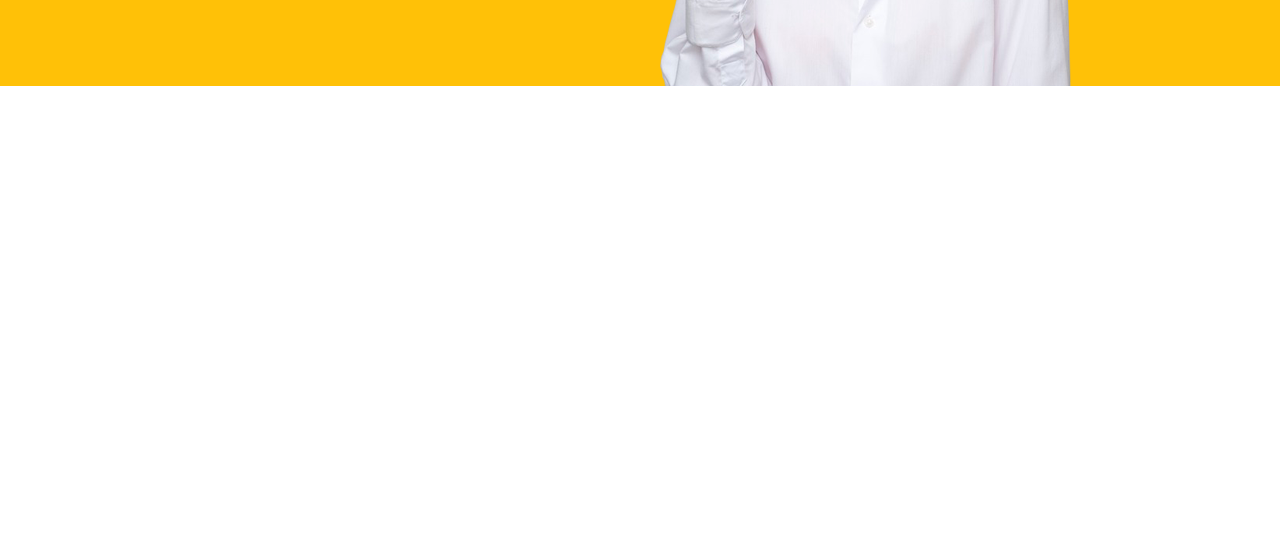
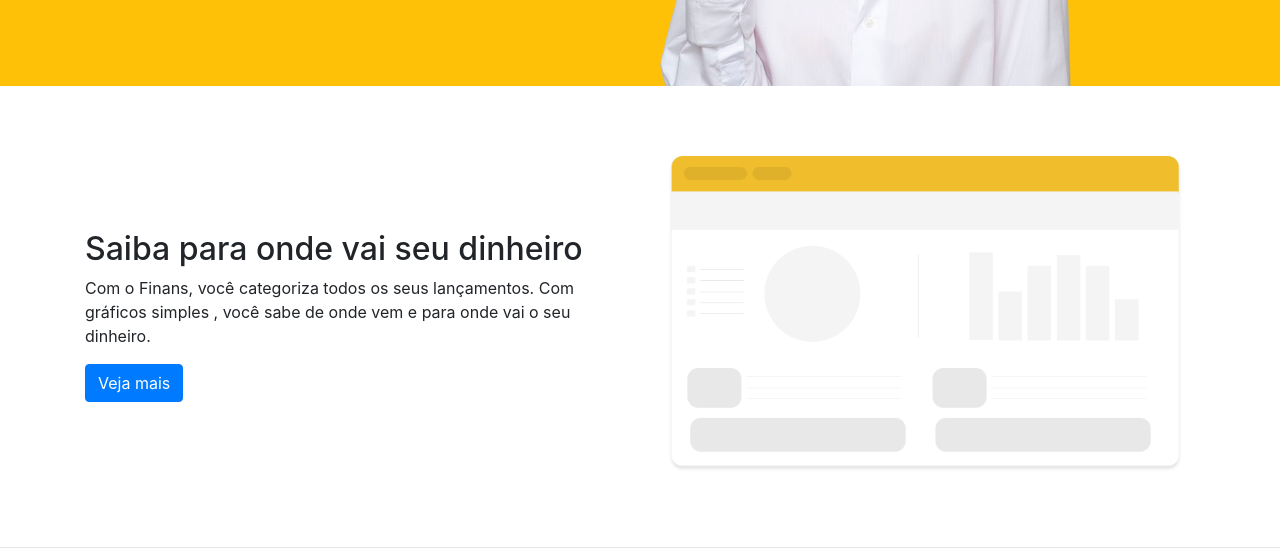
Before and after one commit to brean-dsp/projeto-Finans-front-end, a plain HTML site: page index.html in a window 1280 px wide. Shown: the part 495-1043 px from the top of the page. Before the commit the page ends 800 px from the top, so only its background shows below. Drawn offline with nearby package versions, Linux system fonts and the light colour scheme.

Commit message:
Criei a seção de conteudo 'Saiba Mais'

```diff
--- a/css/estilo.css
+++ b/css/estilo.css
@@ -2,3 +2,8 @@
 	background: #ffc107;
 	color: white;
 }
+
+.caixa{
+	padding: 60px 0px;
+	border-bottom: 1px solid #e5e5e5;
+}
--- a/index.html
+++ b/index.html
@@ -91,6 +91,26 @@
       </div>
     </section><!--/fim seção home -->
 
+    <section class="caixa"><!-- Início seção Saiba -->
+      <div class="container">
+        <div class="row">
+          <div class="col-md-6 d-flex">
+            <div class="align-self-center">
+              <h2>Saiba para onde vai seu dinheiro</h2>
+              <p>
+                Com o Finans, você categoriza todos os seus lançamentos.
+                Com gráficos simples , você sabe de onde vem e para onde vai o seu dinheiro.
+              </p>
+              <a href="" class="btn btn-primary">Veja mais</a>
+            </div>
+          </div>
+          <div class="col-md-6">
+            <img src="img/saiba.png" class="img-fluid">
+          </div>
+        </div>
+      </div>
+    </section><!--/fim seção Saiba -->
+
     <!-- JavaScript (Opcional) -->
     <!-- jQuery primeiro, depois Popper.js, depois Bootstrap JS -->
     <script src="https://code.jquery.com/jquery-3.3.1.slim.min.js" integrity="sha384-q8i/X+965DzO0rT7abK41JStQIAqVgRVzpbzo5smXKp4YfRvH+8abtTE1Pi6jizo" crossorigin="anonymous"></script>
```
